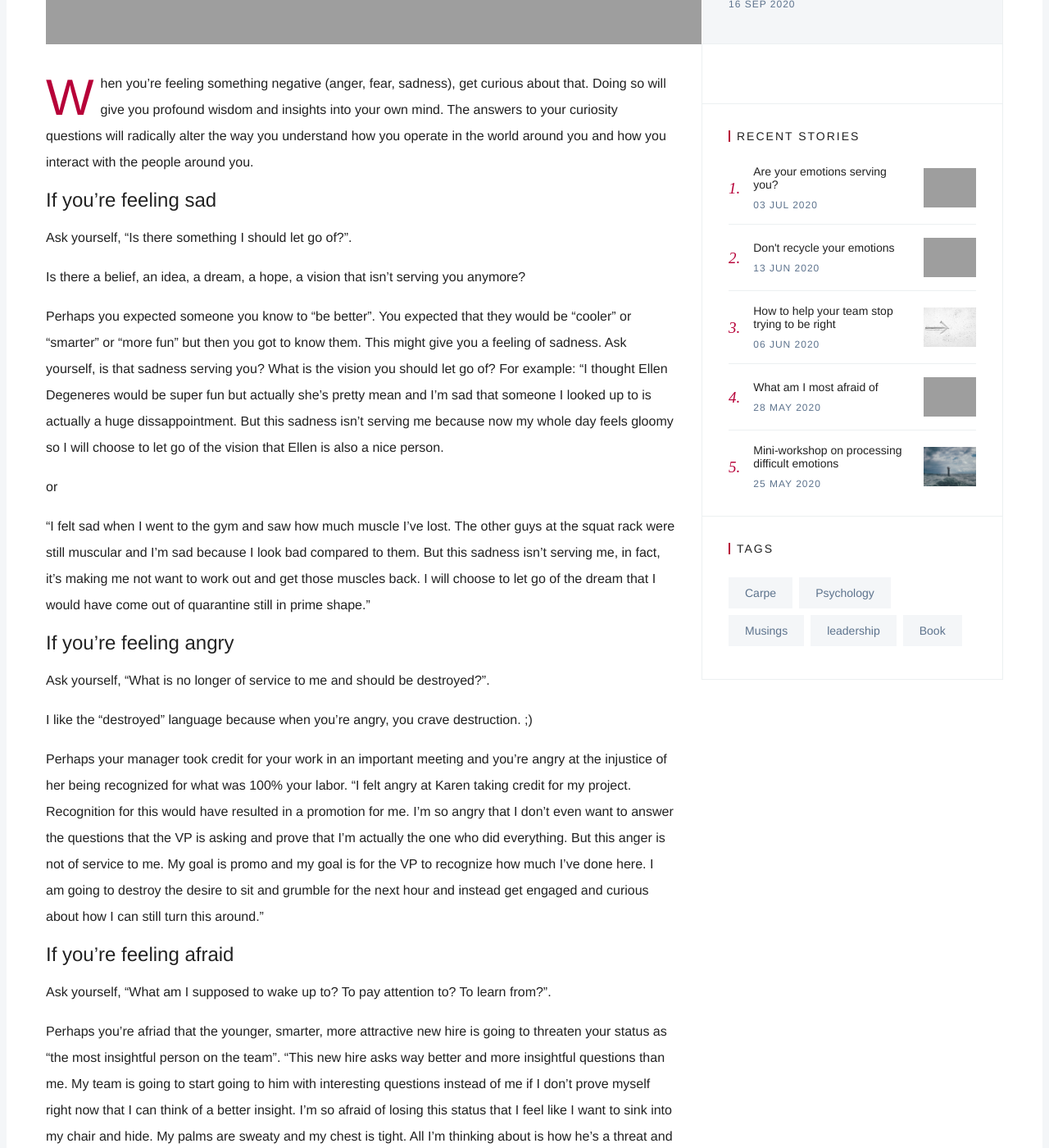
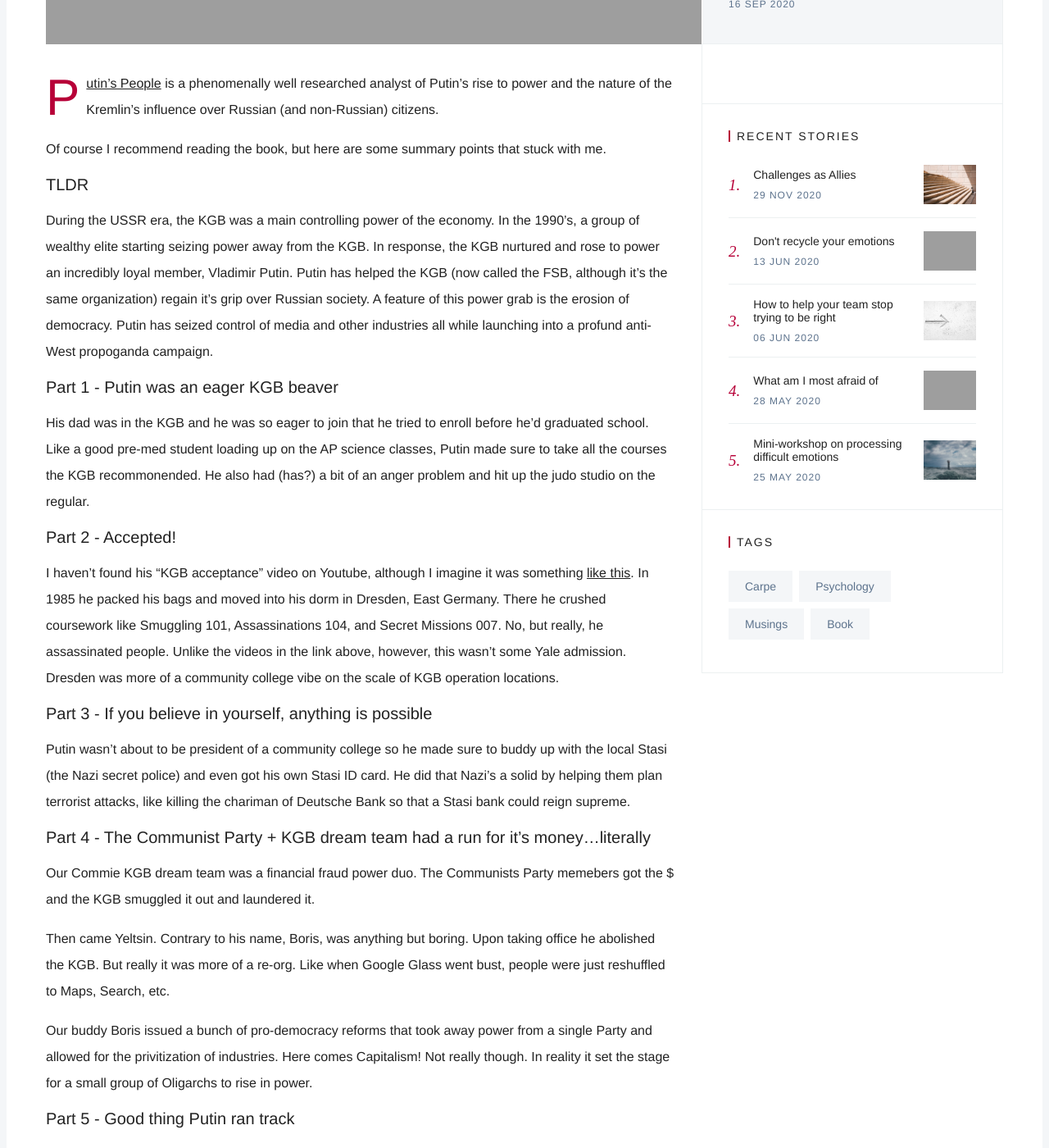
Before and after one commit to yermakova/yermakova.github.io, a Jekyll site: the page built from _posts/2020-09-16-putins-people-review.md, in a window 1280 px wide and 1400 px high, scrolled down 681 px. Shown: the whole window at 82% size. Built offline with Jekyll 4.4.1, drawn with Linux system fonts in a browser that asks for light colours; some web fonts are replaced; some of the changed text lies outside the part shown; grey boxes are pictures that could not be loaded.

Commit message:
putin book review

```diff
--- a/_layouts/tag_page.html
+++ b/_layouts/tag_page.html
@@ -5,6 +5,10 @@ layout: default
 <div class='o-wrapper'>
   <div class='o-grid'>
     <div class='o-grid__col o-grid__col--full'>
+      <div class='c-archive'>
+        <h4 class='c-archive__title'>{{ page.tag }}</h4>
+      </div>
+    </div>
   </div>
 
   <div class='o-grid js-grid'>
--- a/_posts/2020-07-03-worst-thing-about-starting-a-company.md
+++ /dev/null
@@ -1,17 +0,0 @@
----
-layout: post
-title: Are your emotions serving you?
-author: Val
-tags: [leadership]
-image: '/images/posts/server-drinks.jpg'
----
-
-### What's the worst part about starting a company?
-
-The free fall.
-
-In the early months I found myself on my floor, curled in a ball, crying. I did this 3 times. Prior to starting a company, I had found myself crying in a ball on the floor precisely zero times. That level of emotional collapse was certainly new to me. I'm not the "it's okay to cry" type.
-
-### What's the best part about starting a company?
-
-Managing to catch a branch or land of a chunk of cliff mid-free fall. Wow do you feel amazing when you realize you did something right and have a chance to balance for a bit before you take your next leap.
--- a/_posts/2020-09-16-putins-people-review.md
+++ b/_posts/2020-09-16-putins-people-review.md
@@ -1,39 +1,58 @@
 ---
 layout: post
-title: Putin's People
+title: Putin's People, as written by a Millenial
 author: Val
 tags: [Book]
 image: '/images/posts/putins-people.png'
 ---
 
-When you're feeling something negative (anger, fear, sadness), get curious about that. Doing so will give you profound wisdom and insights into your own mind. The answers to your curiosity questions will radically alter the way you understand how you operate in the world around you and how you interact with the people around you.
+[Putin's People](https://www.amazon.com/Untitled-Camilla-Bartlett/dp/0374238715) is a phenomenally well researched analyst of Putin's rise to power and the nature of the Kremlin's influence over Russian (and non-Russian) citizens.
 
-### If you're feeling sad
+Of course I recommend reading the book, but here are some summary points that stuck with me.
 
-Ask yourself, "Is there something I should let go of?".
+#### TLDR
+During the USSR era, the KGB was a main controlling power of the economy. In the 1990's, a group of wealthy elite starting seizing power away from the KGB. In response, the KGB nurtured and rose to power an incredibly loyal member, Vladimir Putin. Putin has helped the KGB (now called the FSB, although it's the same organization) regain it's grip over Russian society. A feature of this power grab is the erosion of democracy. Putin has seized control of media and other industries all while launching into a profund anti-West propoganda campaign.
 
-Is there a belief, an idea, a dream, a hope, a vision that isn't serving you anymore?
+#### Part 1 - Putin was an eager KGB beaver
+His dad was in the KGB and he was so eager to join that he tried to enroll before he'd graduated school. Like a good pre-med student loading up on the AP science classes, Putin made sure to take all the courses the KGB recommonended. He also had (has?) a bit of an anger problem and hit up the judo studio on the regular.
 
-Perhaps you expected someone you know to "be better". You expected that they would be "cooler" or "smarter" or "more fun" but then you got to know them. This might give you a feeling of sadness. Ask yourself, is that sadness serving you? What is the vision you should let go of?
-For example:
-"I thought Ellen Degeneres would be super fun but actually she's pretty mean and I'm sad that someone I looked up to is actually a huge dissappointment. But this sadness isn't serving me because now my whole day feels gloomy so I will choose to let go of the vision that Ellen is also a nice person.
+#### Part 2 - Accepted!
+I haven't found his "KGB acceptance" video on Youtube, although I imagine it was something [like this](https://www.youtube.com/watch?v=tfnV3uFI2DM&ab_channel=DBLOBoys). In 1985 he packed his bags and moved into his dorm in Dresden, East Germany. There he crushed coursework like Smuggling 101, Assassinations 104, and Secret Missions 007. No, but really, he assassinated people.
+Unlike the videos in the link above, however, this wasn't some Yale admission. Dresden was more of a community college vibe on the scale of KGB operation locations.
 
-or
+#### Part 3 - If you believe in yourself, anything is possible
+Putin wasn't about to be president of a community college so he made sure to buddy up with the local Stasi (the Nazi secret police) and even got his own Stasi ID card. He did that Nazi's a solid by helping them plan terrorist attacks, like killing the chariman of Deutsche Bank so that a Stasi bank could reign supreme.
 
-"I felt sad when I went to the gym and saw how much muscle I've lost. The other guys at the squat rack were still muscular and I'm sad because I look bad compared to them. But this sadness isn't serving me, in fact, it's making me not want to work out and get those muscles back. I will choose to let go of the dream that I would have come out of quarantine still in prime shape."
+#### Part 4 - The Communist Party + KGB dream team had a run for it's money...literally
+Our Commie KGB dream team was a financial fraud power duo. The Communists Party memebers got the $ and the KGB smuggled it out and laundered it.
 
-### If you're feeling angry
+Then came Yeltsin. Contrary to his name, Boris, was anything but boring. Upon taking office he abolished the KGB. But really it was more of a re-org. Like when Google Glass went bust, people were just reshuffled to Maps, Search, etc.
 
-Ask yourself, "What is no longer of service to me and should be destroyed?".
+Our buddy Boris issued a bunch of pro-democracy reforms that took away power from a single Party and allowed for the privitization of industries. Here comes Capitalism! Not really though. In reality it set the stage for a small group of Oligarchs to rise in power.
 
-I like the "destroyed" language because when you're angry, you crave destruction. ;)
+#### Part 5 - Good thing Putin ran track
+I have no idea if he was actually on the track team, but I imagine there was some running involved when he was spying on people as a low level officer.
 
-Perhaps your manager took credit for your work in an important meeting and you're angry at the injustice of her being recognized for what was 100% your labor.
-"I felt angry at Karen taking credit for my project. Recognition for this would have resulted in a promotion for me. I'm so angry that I don't even want to answer the questions that the VP is asking and prove that I'm actually the one who did everything. But this anger is not of service to me. My goal is promo and my goal is for the VP to recognize how much I've done here. I am going to destroy the desire to sit and grumble for the next hour and instead get engaged and curious about how I can still turn this around."
+Anyways, Putin helped keep St.Peteresberg (then called Leningrad) under KGB control. He managed to take control of Leningrad's seaports and oil terminals, leaving the KGB in a very cushy financial position.
 
-### If you're feeling afraid
+#### Part 6 - Putin runs back to Moscow
+Thanks to him crushing it ("it", meaning democracy) in Leningrad/St.Peteresberg, Putin was invited back to Moscow to hold a fancy leadership position. He quickly rose in ranks. One of his promotions included running the FSB (remember, this is the re-org'd KGB). During his time leading, they did a lot of dark and evil sh*t.
 
-Ask yourself, "What am I supposed to wake up to? To pay attention to? To learn from?".
+#### Part 7 - Wait WTF, now Putin is Prime Minister?
+In 1999, Russians got news of their new leader, Vladimir Putin. Except, most people didn't know who he was. #awkward. The prevailing theory on why he got such a high stakes gig was that he was the perfect face for the party the KGB wanted. He had demonstrated great loyalty, was willing to cooperate, followed orders, and appeared like a macho strong guy on TV.
 
-Perhaps you're afriad that the younger, smarter, more attractive new hire is going to threaten your status as "the most insightful person on the team".
-"This new hire asks way better and more insightful questions than me. My team is going to start going to him with interesting questions instead of me if I don't prove myself right now that I can think of a better insight. I'm so afraid of losing this status that I feel like I want to sink into my chair and hide. My palms are sweaty and my chest is tight. All I'm thinking about is how he's a threat and I can't think of anything insightful to say! What can I learn from this fear? Woah, it's that I am deeply afraid of losing status. I was unpopular in high school and I'm terrified of being irrelevant again. Wow, I feel better understanding this fear within myself and now I feel more relaxed."
+During his reign as Prime Minister, three devasting bombings took hundreds of lives across apartment complexes in Russia. In this time of very convenient chaos, Putin rose to say "I will stop this terror!". Irony is, of course, that it's very likely he/his people orchastrated those bombings. This is straight out of the How To Become a Dictator 101 for Dummies book. Create some dangerous crisis (weapons of mass destruction anyone?) and then unite people against some enemy. Preferably one that's a different religion. If you are the one to unite them, then you are the holy leader.
+
+#### Part 8 - Take the media
+It's not hard to imagine why it's beneficial to control the narrative that people hear. Chapter 2 of How to Become a Dictator is all about calling everything that's not the thing you want "fake news" and then creating a bunch of actual fake news about how awesome you are. This chapter is so good that even Trump read it.
+
+#### Part 9 - Control the oil
+After seizing control over anyone that said anything about him, Putin has a clear path to decimating anyone in his way. First stop, Oil-ville. One by one he took over the assets of oil tycoons with, sometimes real, mostly ludicriously fake, claims of corruption. The public saw headlines that read "Putin takes down evil oil baron who was stealing money from schools and hospitals". What's not to love in that title? School and hospitals are essential for life and rich people are greedy jerks.
+
+#### Part 10 - Topple the oligarchy, become the monarch
+By continuing to exploit narratives of terrorism and "rich people are evil", Putin gained the love of the masses. The beauty of this is that while the population loved him more and more, his own acts of terrorism and accumulation of wealth was completely forgotten.
+
+#### Part 11 - Become the monarch of the world
+The last few chapters talk about his systematic infiltration of the London banking system, trying to annex Ukraine, and finding a true comrade in Trump.
+
+The gist of it is that he's a smart cookie. Don't try to eat it though, it's baked with knives and arsenic.
--- /dev/null
+++ b/_posts/2020-11-29-challenges-as-allies.md
@@ -0,0 +1,52 @@
+---
+layout: post
+title: Challenges as Allies
+author: Val
+tags: [Psychology]
+image: '/images/posts/child-stairs.jpg'
+---
+
+The language and concepts here are pulled from [Conscious Leadership](https://conscious.is/). It's a phenomenal framework and way to think about work & life. My company has a biweekly bookclub where we discuss the [15 Commitments of Conscious Leadership](https://www.amazon.com/15-Commitments-Conscious-Leadership-Sustainable-ebook/dp/B00R3MHWUE).
+
+## Challenges and problems are an ineviatable part of life. Might as well start seeing them as your Allies in growth.
+
+*Narration:*
+
+This exercise will be on seeing the world as an ally in your growth. We will practice framing the situations and people around you as allies, whether they know it or not. The key here is that people don’t have to commit to being your ally for you to see them as one. This framing is for you only, to help you master your energy flow and bring yourself above the line.
+
+
+“If only this person would go away/this circumstance would disappear, then I would be happy”. Sound familiar? Most people start with reactive thoughts like this when presented with a challenge. Conscious leadership would encourage us to be more proactive in seeking learning and growth.
+
+
+*For example:*
+
+Sally works at an hedge fund. Her peers do not care about her well-being, they want her to lose so that they can win. Sallty can still see them as allies. She can choose to see them as here in her environment for the sake of her learning and growth. Seeing this will help Sally learn to not be overly attached to outcomes, to trust that life is good even in the midst of “opposition”, and to invite healthy fear at a catalyst to wake-up and pay attention, rather to remain naive.
+
+
+Get down a way to write. Open up a doc, or write on paper.
+
+
+Think about a person you may not like very much or someone you have some tension with. Could be a friend, a family member, a mean customer service rep, a coworker, a politician.
+
+
+**We will be answering this question**, “If the universe were using this person or situation as a perfect ally to help you grow, what would you get to learn about yourself and about life?”
+
+### Sanity check
+Before we begin, first you must answer “am I willing to see this person/situation as an ally for my learning?”. Willingness is key here, and if you are committed to seeing someone/something as your adversary, choose a different example, one where you are willing to shift.
+
+### Okay, now you can go
+
+Once you find an example where you say “yes”, answer these questions
+
+* What is it that I could not have experienced without this person/circumstance?
+* What part of this am I most resistant to? Can I see that this is true about me? And am I willing to welcome/love that part of myself?
+* What is my biggest judgment about the way it is? Am I willing to see that the opposite of my judgment is as true or truer?
+* How is this person/situation helping me face something that I have been unwilling to acknowledge or face?
+* What quality could have been developed in me without this person/situation?
+* What is the universe using this person to the situation to give me feedback?
+* How is this in service to my growth?
+* What part of me is this bringing forward to welcome, honor, accept, or love?
+* In twenty years (or two), what will I say I learned from this person/situation?
+* In twenty years (or two), what about this will I be grateful for?
+
+### Conscious leaders look at life through the perspective of learning and growth. They wonder about how everyone and everything - especially challenges and potential obstacles- are actually allies in their development.
```
Also changed, not shown: _posts/2020-05-28-most-afraid-of.md (renamed from _posts/2020-05-28-fear-panic.md), images/posts/child-stairs.jpg (added).
